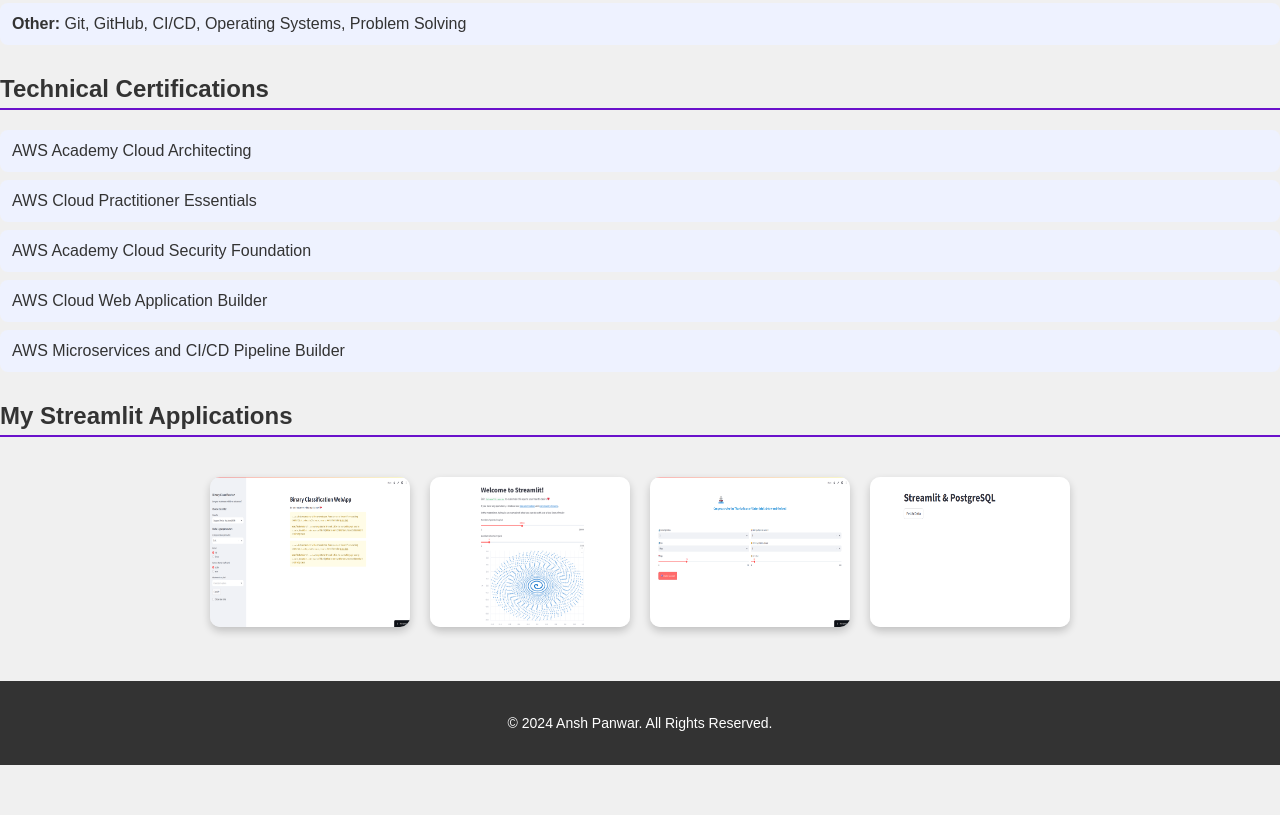
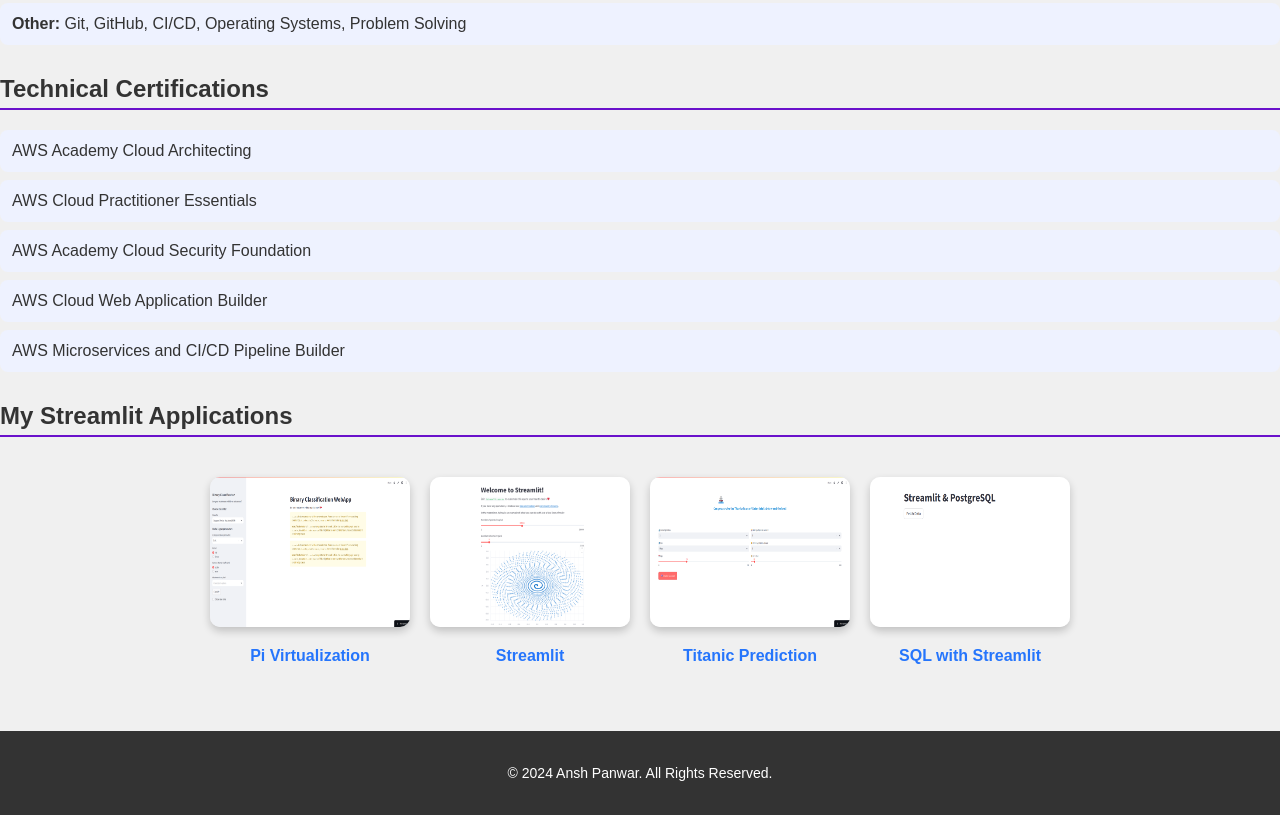
Before and after one commit to Ansh-Panwar/portfolio, a plain HTML site: page index.html in a window 1280 px wide. Shown: the part 1263-2078 px from the top of the page. Before the commit the page ends 2028 px from the top, so only its background shows below. Drawn offline with Linux system fonts and the light colour scheme.

Commit message:
Update index.html

```diff
--- a/index.html
+++ b/index.html
@@ -66,18 +66,23 @@
 <h2>My Streamlit Applications</h2>
 <div class="app-container">
     <a href="https://container-orchestration-and-automation-yomtur543wqvdcr4wsjutx.streamlit.app" target="_blank">
-        <img src="machine_learning.png" alt="Streamlit App">
+        <img src="machine_learning.png" alt="Pi Virtualization">
+        <p>Pi Virtualization</p>
     </a>
     <a href="https://container-orchestration-and-automation-n3gsaqoefflwchnnjp6xgn.streamlit.app" target="_blank">
-        <img src="streamlit.png" alt="Machine Learning App">
+        <img src="streamlit.png" alt="Streamlit">
+        <p>Streamlit</p>
     </a>
     <a href="https://container-orchestration-and-automation-tno4wiehxaappgdo99nzbjh.streamlit.app" target="_blank">
-        <img src="titanic.png" alt="Titanic Survival Prediction">
+        <img src="titanic.png" alt="Titanic Prediction">
+        <p>Titanic Prediction</p>
     </a>
     <a href="https://container-orchestration-and-automation-znhmquou2gvg33vzwynhsm.streamlit.app" target="_blank">
-        <img src="streamlit_with_sql.png" alt="PostgreSQL with Streamlit">
+        <img src="streamlit_with_sql.png" alt="SQL with Streamlit">
+        <p>SQL with Streamlit</p>
     </a>
 </div>
+
 
     <footer>
         <p>&copy; 2024 Ansh Panwar. All Rights Reserved.</p>
```
